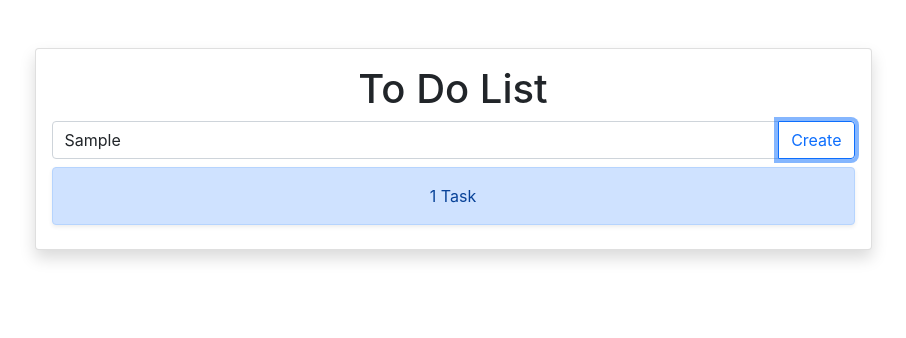
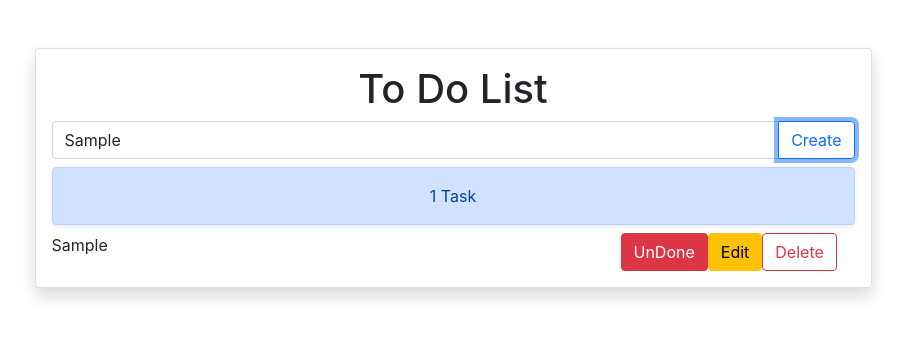
Before and after one commit to Abdi-01/JCWDLS02-Intro_react, a React (Create React App) app: page / in a window 1280 px wide. Both pictures are taken after typing "Sample" into the empty fields and a click on the button "Create". Shown: the top 338 px of the page, without its empty margins (187-1093 px from the left). Built offline with nearby package versions, Linux system fonts and the light colour scheme.

Commit message:
todo app

```diff
--- a/src/Pages/HomePage.jsx
+++ b/src/Pages/HomePage.jsx
@@ -28,6 +28,26 @@ class HomePage extends React.Component {
         this.setState({ data: temp });
     }
 
+    printDataForLop = () => {
+        let temp = [];
+        for (let index = 0; index < this.state.data.length; index++) {
+            temp.push(<div className="row">
+                <div className="col-12 col-md-8" style={{ textAlign: "left" }}>
+                    {
+                        this.state.data[index].todo
+                    }
+                </div>
+                <div className="col-12 col-md-4">
+                    <button className="btn btn-danger">UnDone</button>
+                    <button className="btn btn-warning">Edit</button>
+                    <button className="btn btn-outline-danger">Delete</button>
+                </div>
+            </div>)
+        }
+
+        return temp;
+
+    }
 
 
     // Fungsi method untuk merender component html react nantinya
@@ -44,6 +64,11 @@ class HomePage extends React.Component {
                     <div className="alert alert-primary my-2 shadow-sm">
                         {data.length} Task
                     </div>
+                    <div>
+                        {
+                            this.printDataForLop()
+                        }
+                    </div>
                 </div>
             </div>
         );
```
